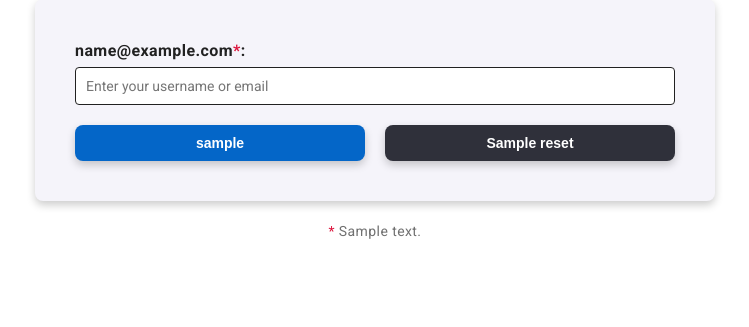
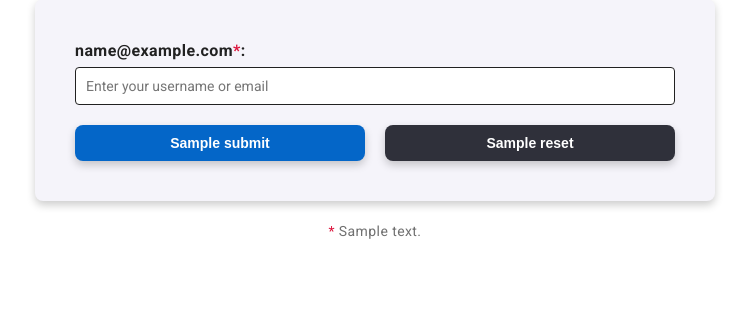
Before and after one commit to alex-nuclearboy/nexus-suite-app, a Django app: template users/templates/users/password_reset.html in a window 1280 px wide. Shown: the part 248-575 px from the top of the page, without its empty margins (265-1014 px from the left). Run offline with Django 5.2, Linux system fonts and the light colour scheme; tables that the repository leaves empty hold one stand-in row (values such as "Sample post"); the template is opened without the code that fills it: values that come from a table or form of the project are taken from there, most other values are stand-ins (such as "Sample title", 1, 10 or a date in 2020).

Commit message:
Fix the button

```diff
--- a/users/templates/users/password_reset.html
+++ b/users/templates/users/password_reset.html
@@ -30,7 +30,7 @@
         </div>
 
         <div class="grid">
-            <button type="submit">{{ translations.login }}</button>
+            <button type="submit">{{ translations.submit }}</button>
             <button type="reset">{{ translations.reset }}</button>
         </div>
     </form>
```
